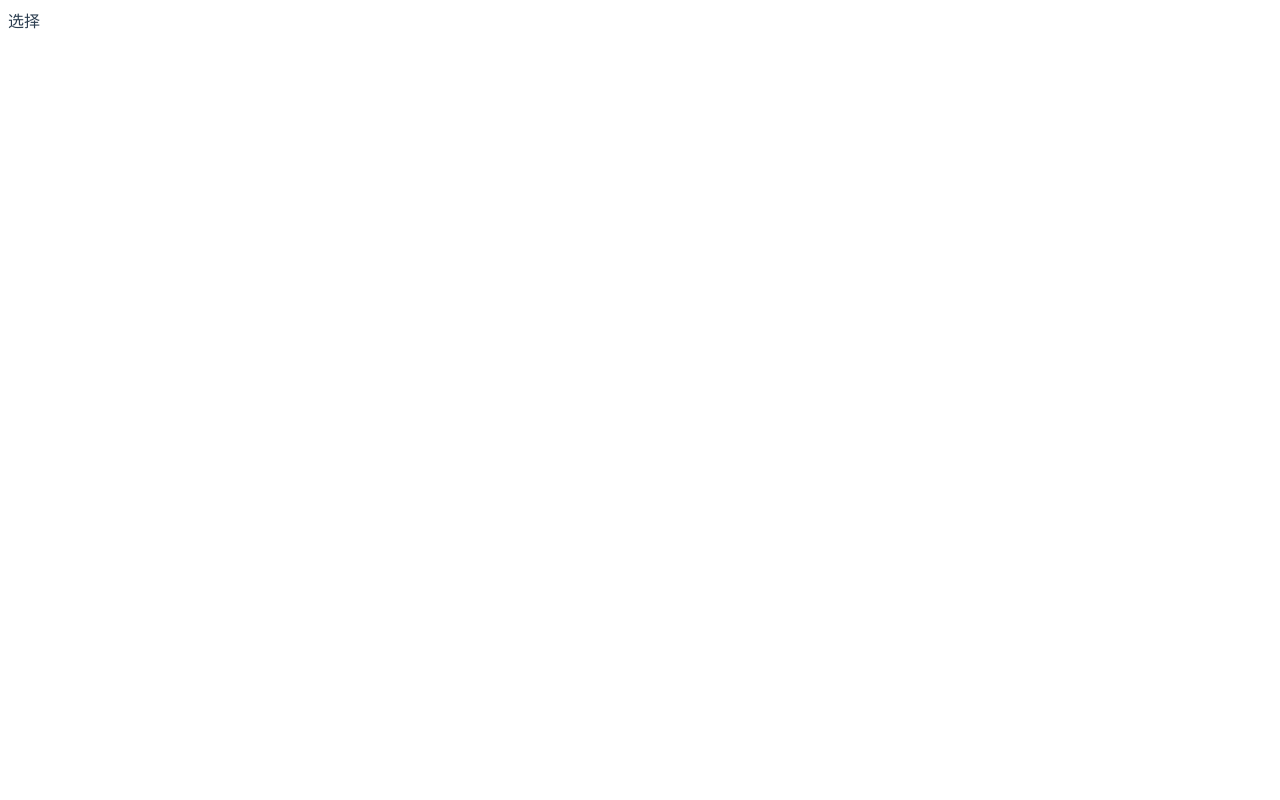
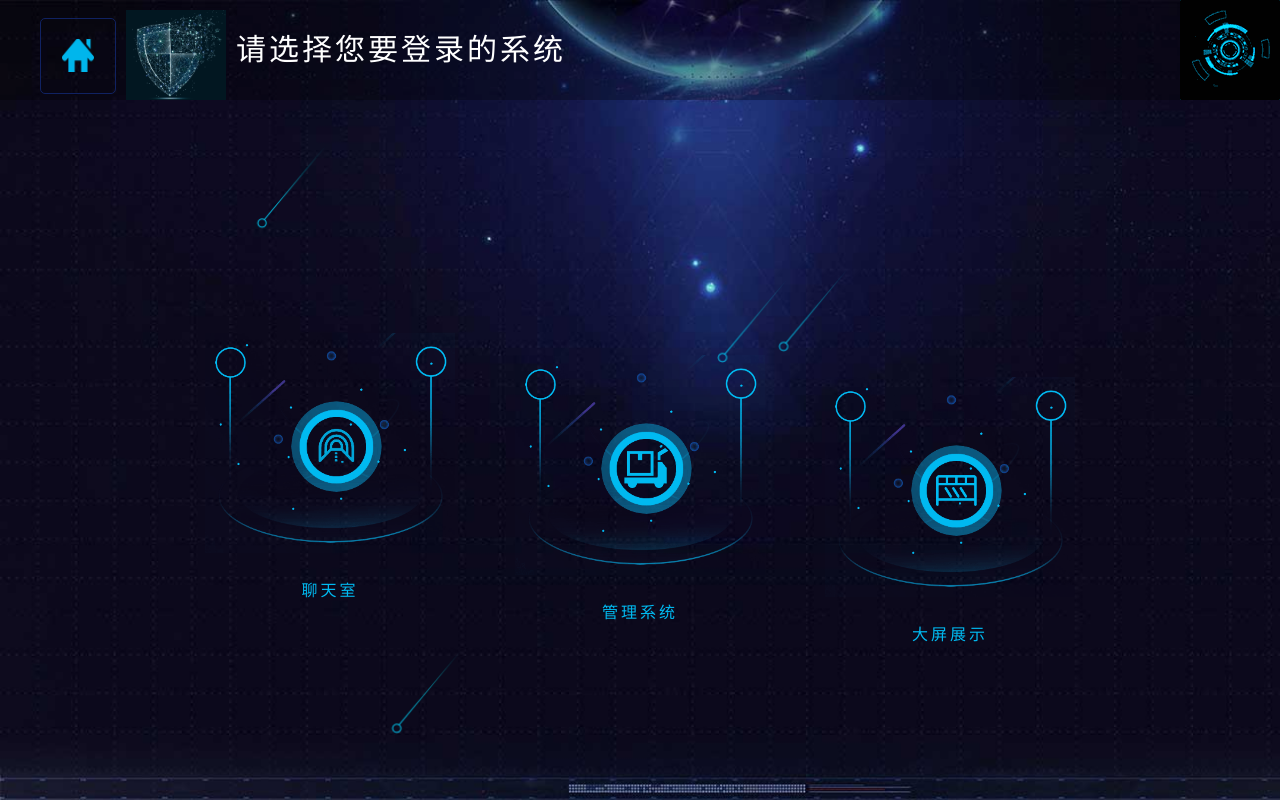
Before and after one commit to Empty-Spirit/big-screen, a Vue app: page /Select in a window 1280 px wide. Built offline with nearby package versions, Linux system fonts and the light colour scheme.

Commit message:
系统选择

```diff
--- a/src/App.vue
+++ b/src/App.vue
@@ -7,6 +7,7 @@
   font-family: Avenir, Helvetica, Arial, sans-serif;
   -webkit-font-smoothing: antialiased;
   -moz-osx-font-smoothing: grayscale;
+  overflow: hidden;
   color: #2c3e50;
 }
 </style>
--- a/src/filters/index.ts
+++ b/src/filters/index.ts
@@ -1,2 +1,4 @@
 import Money from "./money";
+import Timestamp from "./timestamp";
 export const money = Money;
+export const timestamp = Timestamp;
--- a/src/filters/timestamp.ts
+++ b/src/filters/timestamp.ts
@@ -1,26 +1,22 @@
-export default (value: Date, format: string) => {
-  if (!value) return
-  return date(new Date(value), format)
-}
-
-function isValidKey(key: string | number | symbol, object: object): key is keyof typeof object {
-  return key in object;
-}
+export default (value: Date, format: string): any => {
+  if (!value) return;
+  return date(new Date(value), format);
+};
 
 // 时间格式转换
 function date(value: Date, format: string) {
   if (!(value instanceof Date)) {
-    value = new Date(value)
+    value = new Date(value);
   }
   if (!format) {
-    format = 'yyyy-MM-dd HH:mm:ss'
+    format = "yyyy-MM-dd HH:mm:ss";
   }
-  const year = value.getFullYear()
-  const month = value.getMonth() + 1
-  const day = value.getDate()
-  const hour = value.getHours()
-  const minute = value.getMinutes()
-  const second = value.getSeconds()
+  const year = value.getFullYear();
+  const month = value.getMonth() + 1;
+  const day = value.getDate();
+  const hour = value.getHours();
+  const minute = value.getMinutes();
+  const second = value.getSeconds();
   const o = {
     yyyy: year,
     MM: padding(month, 2),
@@ -32,32 +28,29 @@ function date(value: Date, format: string) {
     mm: padding(minute, 2),
     m: minute,
     ss: padding(second, 2),
-    s: second
-  }
-  return format.replace(/yyyy|MM|M|dd|d|HH|H|mm|m|ss|s/gi, match => {
-    if (!isValidKey(match, o)) {
-      throw Error('不符合条件');
-    }
-    return o[match]
-  })
+    s: second,
+  };
+  return format.replace(/yyyy|MM|M|dd|d|HH|H|mm|m|ss|s/gi, (match): any => {
+    return o[match as keyof typeof o];
+  });
 }
 
 // 时间显示位数转换
 function padding(value: number | string, padding: number, char?: string) {
   if (!char) {
-    char = '0'
+    char = "0";
   }
-  if (typeof value !== 'string') {
-    value = value.toString()
+  if (typeof value !== "string") {
+    value = value.toString();
   }
   if (value.length >= padding) {
-    return value
+    return value;
   } else {
     return (
       Math.pow(10, padding - value.length)
         .toString()
         .substr(1)
-        .replace('0', char) + value
-    )
+        .replace("0", char) + value
+    );
   }
 }
--- a/src/main.ts
+++ b/src/main.ts
@@ -4,5 +4,6 @@ import router from "./router";
 import store from "./store";
 import ElementPlus from "element-plus";
 import "element-plus/lib/theme-chalk/index.css";
+import "@/styles/Index.less";
 
 createApp(App).use(ElementPlus).use(store).use(router).mount("#app");
--- a/src/router/index.ts
+++ b/src/router/index.ts
@@ -14,6 +14,13 @@ const routes: Array<RouteRecordRaw> = [
       // 按需引入，如果没有访问，则不会加载
       import(/* webpackChunkName: "about" */ "../views/login/Select.vue"),
   },
+  {
+    path: "/ScreenHome",
+    name: "ScreenHome",
+    component: () =>
+      // 按需引入，如果没有访问，则不会加载
+      import(/* webpackChunkName: "about" */ "../views/screen/home/Index.vue"),
+  },
 ];
 
 const router = createRouter({
--- /dev/null
+++ b/src/styles/Index.less
@@ -0,0 +1,8 @@
+*{
+  padding: 0;
+  margin: 0;
+}
+body{
+  height: 100%;
+  overflow: hidden;
+}
--- a/src/views/login/Select.vue
+++ b/src/views/login/Select.vue
@@ -1,17 +1,194 @@
+/** 系统选择 */
 <template>
-  <div class="select">选择</div>
+  <div class="select">
+    <div class="header">
+      <router-link to="/">
+        <div class="home_btn"></div>
+      </router-link>
+      <img class="select_logo" src="./../../assets/login/logo.png" alt="" />
+      <span class="select_title">请选择您要登录的系统</span>
+      <img class="select_sci" src="./../../assets/login/sci.gif" alt="" />
+    </div>
+    <div class="select_content">
+      <span
+        v-for="(item, index) in systemList"
+        :key="index"
+        :class="['select_list', getClass('select_list', index)]"
+        @click="goSystem(item.value)"
+      >
+        <span :class="[getClass('list_img', index), 'list_img']"></span>
+        <span class="list_name">{{ item.name }}</span>
+      </span>
+    </div>
+    <div class="select_star">
+      <!--流星-->
+      <div class="liuxing liuxing1 liuxingFla"></div>
+      <div class="liuxing liuxing2 liuxingFla2"></div>
+      <div class="liuxing liuxing3 liuxingFla3"></div>
+      <div class="liuxing liuxing4 liuxingFla4"></div>
+    </div>
+  </div>
 </template>
 
 <script lang="ts">
 import { defineComponent } from "vue";
+import { useRouter } from "vue-router";
 
 export default defineComponent({
   name: "Select",
-  setup() {},
+  setup() {
+    // 实例router方法
+    let router = useRouter();
+    // 系统list
+    const systemList = [
+      { value: "ChatHome", name: "聊天室" },
+      { value: "AdministrationHome", name: "管理系统" },
+      { value: "ScreenHome", name: "大屏展示" },
+    ];
+
+    // 鼠标滑上去时动态class类名
+    const getClass = (value: string, index: number) => {
+      return value + (index + 1);
+    };
+
+    const goSystem = (value: string) => {
+      router.push({
+        path: value,
+      });
+    };
+
+    return {
+      systemList,
+      getClass,
+      goSystem,
+    };
+  },
 });
 </script>
 
 <style lang="less" scoped>
+@import "../../styles/login/login";
 .select {
+  width: 100%;
+  height: 100vh;
+  background: url("./../../assets/login/bg_1.jpg");
+  background-size: cover;
+  .header {
+    width: 100%;
+    height: 100px;
+    padding-left: 40px;
+    line-height: 100px;
+    background: rgba(0, 0, 0, 0.3);
+    .home_btn {
+      display: inline-block;
+      width: 74px;
+      height: 74px;
+      background: url("./../../assets/login/icon.png") no-repeat center center;
+      background-size: 45% 45%;
+      border: 1px solid #102262;
+      border-radius: 5px;
+      vertical-align: middle;
+    }
+    .select_logo {
+      width: 100px;
+      margin: 10px 10px;
+      vertical-align: top;
+    }
+    .select_title {
+      display: inline-block;
+      font-size: 30px;
+      color: #fff;
+      letter-spacing: 3px;
+    }
+    .select_sci {
+      width: 100px;
+      float: right;
+      margin-right: 40px;
+    }
+  }
+  .select_content {
+    width: 100%;
+    height: 100vh;
+    display: flex;
+    align-items: center;
+    justify-content: center;
+    .select_list {
+      display: inline-block;
+      width: 250px;
+      margin: 0 30px;
+      text-align: center;
+      .list_img {
+        display: inline-block;
+        width: 250px;
+        height: 220px;
+        cursor: pointer;
+      }
+      .list_name {
+        display: inline-block;
+        width: 250px;
+        margin-top: 20px;
+        color: #00baf1;
+        letter-spacing: 3px;
+      }
+      .list_img1 {
+        background: url("./../../assets/login/fn_1.png");
+        background-size: cover;
+      }
+      .list_img1:hover {
+        background: url("./../../assets/login/fn_1_h.png");
+        background-size: cover;
+      }
+      .list_img2 {
+        background: url("./../../assets/login/fn_2.png");
+        background-size: cover;
+      }
+      .list_img2:hover {
+        background: url("./../../assets/login/fn_2_h.png");
+        background-size: cover;
+      }
+      .list_img3 {
+        background: url("./../../assets/login/fn_3.png");
+        background-size: cover;
+      }
+      .list_img3:hover {
+        background: url("./../../assets/login/fn_3_h.png");
+        background-size: cover;
+      }
+    }
+    .select_list1 {
+      animation: list_move 4.5s infinite linear; //name名 周期时间 循环运用 运动曲线解决关键帧卡顿问题
+      // animation-iteration-count:'',//规定动画应该播放的次数。
+      // animation-direction:'',//规定是否应该轮流反向播放动画
+      // animation-name:'list_move',//规定需要绑定到选择器的 keyframe 名称
+      // animation-duration:'2.5',//规定完成动画所花费的时间，以秒或毫秒计。
+      // animation-delay: 0.5s; //规定在动画开始之前的延迟。
+      // animation-timing-function:'linear',//规定动画的速度曲线。
+    }
+    .select_list2 {
+      animation: list_move 4.5s infinite linear;
+      animation-delay: 0.5s; //规定在动画开始之前的延迟。
+    }
+    .select_list3 {
+      animation: list_move 4.5s infinite linear;
+      animation-delay: 1s; //规定在动画开始之前的延迟。
+    }
+    @keyframes list_move {
+      0% {
+        margin-top: 0px;
+      }
+      25% {
+        margin-top: 100px;
+      }
+      50% {
+        margin-top: 0px;
+      }
+      75% {
+        margin-top: -100px;
+      }
+      100% {
+        margin-top: 0px;
+      }
+    }
+  }
 }
 </style>
--- a/src/views/login/index.vue
+++ b/src/views/login/index.vue
@@ -101,7 +101,7 @@ export default defineComponent({
     const rules = ref({});
     const login_success = false;
 
-    let submitForm = (formName: string) => {
+    let submitForm = () => {
       that.refs.ruleForm.validate((valid: boolean) => {
         console.log(valid);
         if (valid) {
@@ -113,8 +113,11 @@ export default defineComponent({
           const _loginSuccess = document.getElementsByClassName(
             "login_success"
           )[0] as HTMLElement;
+
           _login.classList.add("login_left_leave");
           _authent.classList.add("authent_leave");
+
+          // 显示进入进入系统栏
           setTimeout(() => {
             _login.classList.remove("login_left_leave");
             _login.classList.add("login_left_remove");
@@ -122,6 +125,8 @@ export default defineComponent({
             _loginSuccess.style.display = "inline-block";
             _authent.classList.remove("authent_leave");
           }, 3000);
+
+          // 页面跳转
           setTimeout(() => {
             router.push({
               path: "Select",
```
Also changed, not shown: src/views/screen/home/Index.vue (added, +161 -0 lines).
